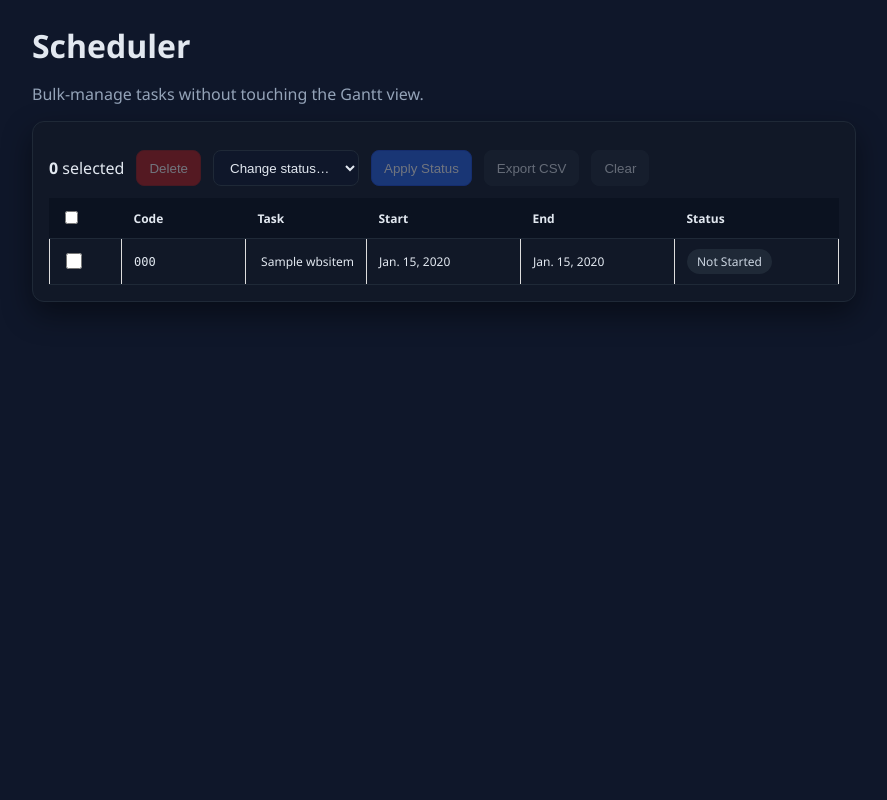
After one commit to brucedombrowski/OpenSourceHouseProject, a Django app: page /scheduler/ in a window 1280 px wide. The commit adds this page. Shown: the whole page, without its empty margins (196-1083 px from the left). Run offline with Django 5.2, Linux system fonts and the light colour scheme; tables that the repository leaves empty hold one stand-in row (values such as "Sample post").

Commit message:
Add scheduler bulk view separate from Gantt

```diff
--- a/house_wbs/urls.py
+++ b/house_wbs/urls.py
@@ -15,6 +15,7 @@ from wbs.views import (
     project_item_board,
     project_item_list,
     project_item_status_update,
+    scheduler_view,
 )
 from wbs.views_gantt import search_autocomplete, update_task_name
 from wbs.views_health import health_check, health_check_detailed, readiness_check
@@ -37,6 +38,7 @@ urlpatterns = [
     path("gantt/bulk-update-status/", gantt_bulk_update_status, name="gantt_bulk_update_status"),
     path("gantt/update-name/", update_task_name, name="update_task_name"),
     path("gantt/search/", search_autocomplete, name="search_autocomplete"),
+    path("scheduler/", scheduler_view, name="scheduler_view"),
     # Project items endpoints
     path("project-items/board/", project_item_board, name="project_item_board"),
     path("project-items/list/", project_item_list, name="project_item_list"),
--- /dev/null
+++ b/wbs/static/wbs/scheduler.js
@@ -0,0 +1,143 @@
+// Scheduler bulk operations (keep Gantt read-only)
+import logger from "./logger.js";
+
+const csrfToken = (typeof window !== "undefined" && window.getCSRFToken) ? window.getCSRFToken() : "";
+const selected = new Set();
+
+const selectAll = document.getElementById("select-all");
+const checkboxes = Array.from(document.querySelectorAll(".task-checkbox"));
+const selectedCount = document.getElementById("selected-count");
+const btnDelete = document.getElementById("bulk-delete");
+const btnStatus = document.getElementById("bulk-status");
+const btnExport = document.getElementById("bulk-export");
+const btnClear = document.getElementById("bulk-clear");
+const statusSelect = document.getElementById("status-select");
+
+function updateState() {
+  const count = selected.size;
+  selectedCount.textContent = count;
+  const enabled = count > 0;
+  [btnDelete, btnStatus, btnExport, btnClear].forEach(btn => {
+    if (btn) btn.disabled = !enabled;
+  });
+}
+
+function getCodes() {
+  return Array.from(selected);
+}
+
+function postJSON(url, payload) {
+  return fetch(url, {
+    method: "POST",
+    headers: {
+      "Content-Type": "application/json",
+      "X-CSRFToken": csrfToken,
+    },
+    body: JSON.stringify(payload),
+  }).then(async (resp) => {
+    const data = await resp.json().catch(() => ({}));
+    return { ok: resp.ok, status: resp.status, data };
+  });
+}
+
+if (selectAll) {
+  selectAll.addEventListener("change", (e) => {
+    const checked = e.target.checked;
+    checkboxes.forEach(cb => {
+      cb.checked = checked;
+      if (checked) selected.add(cb.dataset.code);
+      else selected.delete(cb.dataset.code);
+    });
+    updateState();
+  });
+}
+
+checkboxes.forEach(cb => {
+  cb.addEventListener("change", (e) => {
+    if (e.target.checked) selected.add(e.target.dataset.code);
+    else selected.delete(e.target.dataset.code);
+    if (!e.target.checked && selectAll) selectAll.checked = false;
+    updateState();
+  });
+});
+
+if (btnClear) {
+  btnClear.addEventListener("click", () => {
+    selected.clear();
+    checkboxes.forEach(cb => cb.checked = false);
+    if (selectAll) selectAll.checked = false;
+    updateState();
+  });
+}
+
+if (btnDelete) {
+  btnDelete.addEventListener("click", async () => {
+    const codes = getCodes();
+    if (codes.length === 0) return;
+    if (!confirm(`Delete ${codes.length} selected task(s)? This cannot be undone.`)) return;
+    const { ok, data } = await postJSON("/gantt/bulk-delete/", { codes });
+    if (ok) {
+      alert(data.message || "Deleted");
+      window.location.reload();
+    } else {
+      alert(data.error || "Delete failed");
+      logger.error("Bulk delete failed", data);
+    }
+  });
+}
+
+if (btnStatus) {
+  btnStatus.addEventListener("click", async () => {
+    const codes = getCodes();
+    const status = statusSelect ? statusSelect.value : "";
+    if (codes.length === 0 || !status) return;
+    const { ok, data } = await postJSON("/gantt/bulk-update-status/", { codes, status });
+    if (ok) {
+      alert(data.message || "Status updated");
+      window.location.reload();
+    } else {
+      alert(data.error || "Status update failed");
+      logger.error("Bulk status failed", data);
+    }
+  });
+}
+
+if (btnExport) {
+  btnExport.addEventListener("click", () => {
+    const codes = getCodes();
+    if (codes.length === 0) return;
+
+    const rows = checkboxes
+      .filter(cb => codes.includes(cb.dataset.code))
+      .map(cb => {
+        const row = cb.closest("tr");
+        if (!row) return null;
+        const cells = row.querySelectorAll("td");
+        return [
+          cb.dataset.code,
+          cells[2]?.textContent?.trim() || "",
+          cells[3]?.textContent?.trim() || "",
+          cells[4]?.textContent?.trim() || "",
+          cells[5]?.textContent?.trim() || "",
+        ];
+      })
+      .filter(Boolean);
+
+    const csv = [
+      ["Code", "Task", "Start", "End", "Status"],
+      ...rows,
+    ]
+      .map(r => r.map(cell => `"${(cell || "").replace(/"/g, '""')}"`).join(","))
+      .join("\n");
+
+    const blob = new Blob([csv], { type: "text/csv" });
+    const url = URL.createObjectURL(blob);
+    const a = document.createElement("a");
+    a.href = url;
+    a.download = `scheduler-export-${new Date().toISOString().slice(0, 10)}.csv`;
+    a.click();
+    URL.revokeObjectURL(url);
+  });
+}
+
+updateState();
--- a/wbs/templates/wbs/gantt.html
+++ b/wbs/templates/wbs/gantt.html
@@ -218,11 +218,6 @@
   .gantt-table th,
   .gantt-table td {
     background: var(--card);
-  }
-
-  /* Hide checkbox column - bulk actions not currently in use */
-  .col-select {
-    display: none;
   }
 
   thead .col-select,
--- /dev/null
+++ b/wbs/templates/wbs/scheduler.html
@@ -0,0 +1,87 @@
+{% load static %}
+<!DOCTYPE html>
+<html lang="en">
+<head>
+  <meta charset="UTF-8">
+  <meta name="viewport" content="width=device-width, initial-scale=1.0">
+  <title>Scheduler</title>
+  <link rel="stylesheet" href="{% static 'wbs/gantt.css' %}">
+  <style>
+    body { font-family: "Segoe UI", system-ui, -apple-system, sans-serif; background: #0f172a; color: #e2e8f0; margin: 0; padding: 0; }
+    .page { max-width: 1200px; margin: 0 auto; padding: 24px; }
+    h1 { margin: 0 0 16px; }
+    .card { background: #111827; border: 1px solid #1f2937; border-radius: 12px; padding: 16px; box-shadow: 0 12px 30px rgba(0,0,0,0.45); }
+    table { width: 100%; border-collapse: collapse; }
+    th, td { padding: 10px 12px; border-bottom: 1px solid #1f2937; }
+    th { text-align: left; background: #0b1220; position: sticky; top: 0; z-index: 2; }
+    tr:hover { background: #0d182b; }
+    .status-pill { display: inline-flex; align-items: center; gap: 6px; padding: 4px 10px; border-radius: 999px; font-size: 12px; text-transform: capitalize; }
+    .pill-not_started { background: #1f2937; color: #cbd5e1; }
+    .pill-in_progress { background: #1d4ed8; color: #e0f2fe; }
+    .pill-done { background: #16a34a; color: #dcfce7; }
+    .pill-blocked { background: #b91c1c; color: #fee2e2; }
+    .toolbar { display: flex; align-items: center; gap: 12px; margin: 12px 0; flex-wrap: wrap; }
+    .toolbar select, .toolbar button { height: 36px; border-radius: 8px; border: 1px solid #1f2937; background: #0f172a; color: #e2e8f0; padding: 0 12px; }
+    .toolbar button.primary { background: #2563eb; color: #fff; border-color: #1d4ed8; }
+    .toolbar button.danger { background: #b91c1c; color: #fff; border-color: #991b1b; }
+    .toolbar button.secondary { background: #1f2937; color: #e2e8f0; }
+    .toolbar button:disabled { opacity: 0.4; cursor: not-allowed; }
+    .level-indent { color: #64748b; font-size: 12px; }
+  </style>
+</head>
+<body>
+  <div class="page">
+    <h1>Scheduler</h1>
+    <p style="color:#94a3b8; margin: 0 0 16px;">Bulk-manage tasks without touching the Gantt view.</p>
+
+    <div class="card">
+      <div class="toolbar">
+        <span><strong id="selected-count">0</strong> selected</span>
+        <button id="bulk-delete" class="danger" disabled>Delete</button>
+        <select id="status-select">
+          <option value="">Change status…</option>
+          {% for value, label in status_choices %}
+            <option value="{{ value }}">{{ label|capfirst }}</option>
+          {% endfor %}
+        </select>
+        <button id="bulk-status" class="primary" disabled>Apply Status</button>
+        <button id="bulk-export" class="secondary" disabled>Export CSV</button>
+        <button id="bulk-clear" class="secondary" disabled>Clear</button>
+      </div>
+
+      <div class="table-wrapper" style="max-height: 70vh; overflow: auto;">
+        <table>
+          <thead>
+            <tr>
+              <th style="width:48px;"><input type="checkbox" id="select-all"></th>
+              <th style="width:100px;">Code</th>
+              <th>Task</th>
+              <th style="width:130px;">Start</th>
+              <th style="width:130px;">End</th>
+              <th style="width:140px;">Status</th>
+            </tr>
+          </thead>
+          <tbody>
+            {% for task in tasks %}
+              <tr>
+                <td><input type="checkbox" class="task-checkbox" data-code="{{ task.code }}"></td>
+                <td><code>{{ task.code }}</code></td>
+                <td>
+                  <span style="display:inline-block; width: {{ task.indent_px }}px;"></span>
+                  {{ task.name }}
+                </td>
+                <td>{{ task.planned_start }}</td>
+                <td>{{ task.planned_end }}</td>
+                <td><span class="status-pill pill-{{ task.status }}">{{ task.status_label }}</span></td>
+              </tr>
+            {% endfor %}
+          </tbody>
+        </table>
+      </div>
+    </div>
+  </div>
+
+  <script src="{% static 'wbs/shared-theme.js' %}"></script>
+  <script type="module" src="{% static 'wbs/scheduler.js' %}"></script>
+</body>
+</html>
--- a/wbs/views.py
+++ b/wbs/views.py
@@ -37,6 +37,7 @@ from .views_gantt import (
     gantt_shift_task,
     gantt_view,
 )
+from .views_scheduler import scheduler_view
 
 __all__ = [
     "index",
@@ -45,6 +46,7 @@ __all__ = [
     "gantt_shift_task",
     "gantt_set_task_dates",
     "gantt_optimize_schedule",
+    "scheduler_view",
     "gantt_bulk_delete",
     "gantt_bulk_assign",
     "gantt_bulk_update_status",
--- /dev/null
+++ b/wbs/views_scheduler.py
@@ -0,0 +1,49 @@
+from typing import Any, Dict, List
+
+from django.http import HttpRequest
+from django.shortcuts import render
+
+from .models import WbsItem
+from .performance import profile_view
+
+
+@profile_view("scheduler_view")
+def scheduler_view(request: HttpRequest) -> Any:
+    """
+    Lightweight scheduling view focused on bulk operations (delete/status/assign).
+
+    Keeps the Gantt chart read-only while providing a dedicated workspace for
+    bulk task changes.
+    """
+
+    tasks: List[Dict[str, Any]] = []
+    qs = (
+        WbsItem.objects.for_gantt_view()
+        .filter(planned_start__isnull=False, planned_end__isnull=False)
+        .select_related("parent")
+        .order_by("tree_id", "lft")
+    )
+
+    for item in qs:
+        status_label = dict(WbsItem.STATUS_CHOICES).get(item.status, item.status)
+        tasks.append(
+            {
+                "code": item.code,
+                "name": item.name,
+                "planned_start": item.planned_start,
+                "planned_end": item.planned_end,
+                "status": item.status,
+                "status_label": status_label,
+                "level": item.level,
+                "indent_px": max(0, (item.level - 1) * 14),
+            }
+        )
+
+    return render(
+        request,
+        "wbs/scheduler.html",
+        {
+            "tasks": tasks,
+            "status_choices": WbsItem.STATUS_CHOICES,
+        },
+    )
```
Also changed, not shown: AGENT_MEMORY.md (+6 -0 lines).
